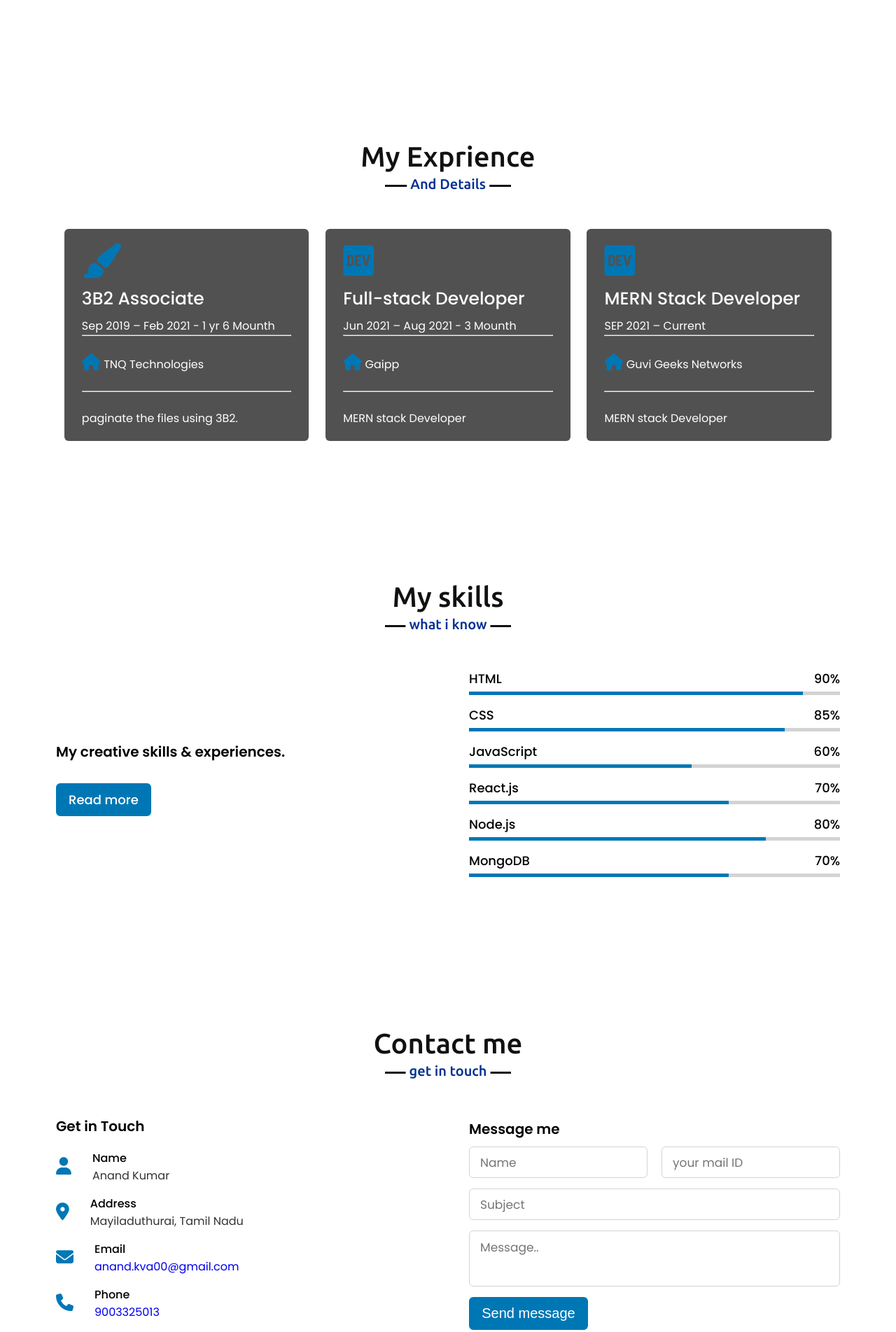
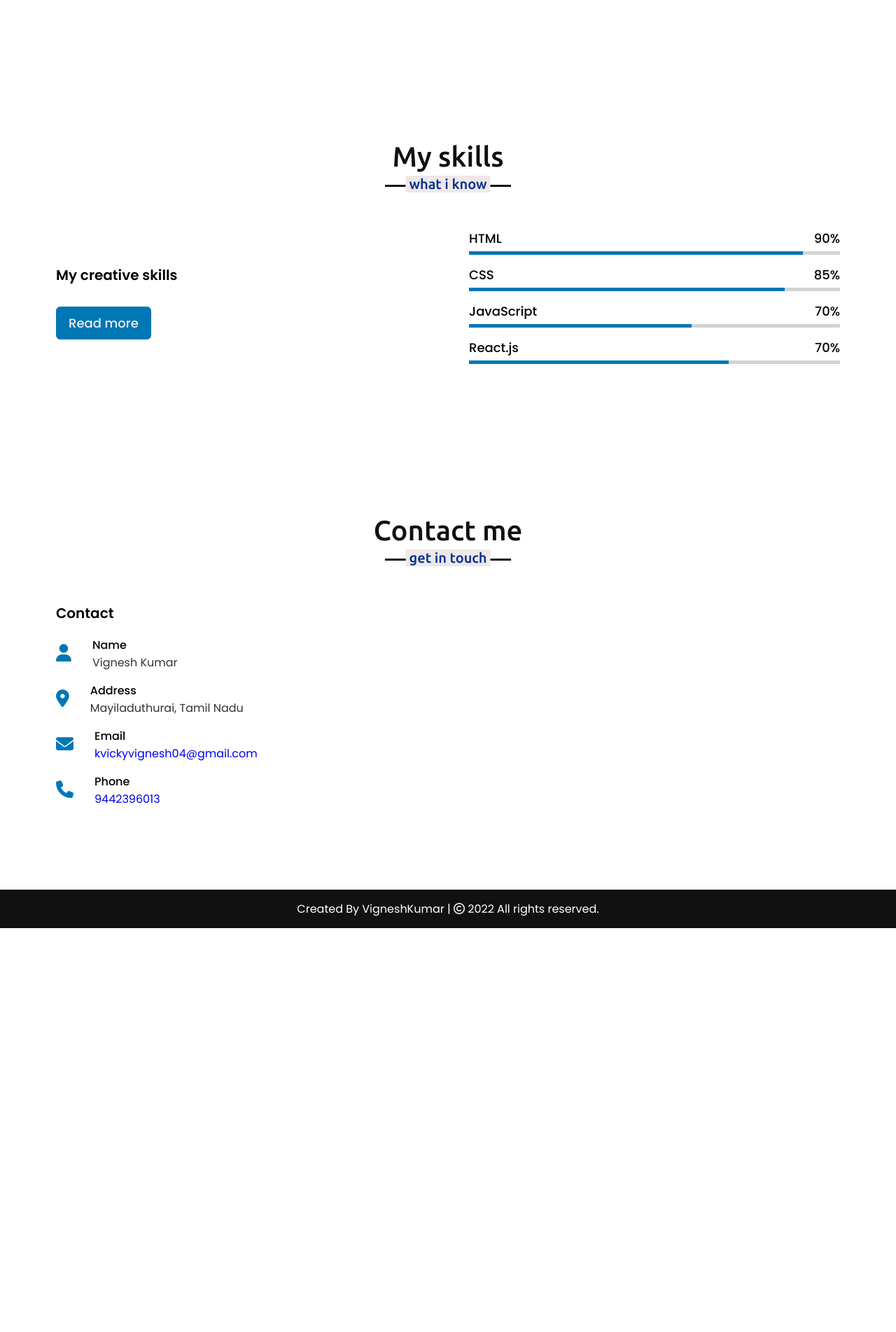
Before and after one commit to vigneshkv04/vicky-portfolio, a PHP site: page / in a window 1280 px wide. Shown: the part 1432-3335 px from the top of the page at 70% size. After the commit the page ends 2758 px from the top, so only its background shows below. Run offline with PHP 8.4, Linux system fonts and the light colour scheme; some libraries are stand-ins or nearby versions.

Commit message:
first commit

```diff
--- a/index.html
+++ b/index.html
@@ -4,14 +4,13 @@
 <head>
     <meta charset="UTF-8">
     <meta name="viewport" content="width=device-width, initial-scale=1.0">
-    <title>Anand Kumar</title>
+    <title>VigneshKumar Portfoilo </title>
     <link rel="stylesheet" href="style.css">
     <script src="https://kit.fontawesome.com/a076d05399.js"></script>
     <script src="https://code.jquery.com/jquery-3.5.1.min.js"></script>
     <script src="https://cdnjs.cloudflare.com/ajax/libs/typed.js/2.0.11/typed.min.js"></script>
     <script src="https://cdnjs.cloudflare.com/ajax/libs/waypoints/4.0.1/jquery.waypoints.min.js"></script>
     <script src="https://cdnjs.cloudflare.com/ajax/libs/OwlCarousel2/2.3.4/owl.carousel.min.js"></script>
-    <link rel="shortcut icon" type="image/x-icons" href="images/anand.jpeg">
     <link rel="stylesheet"
         href="https://cdnjs.cloudflare.com/ajax/libs/OwlCarousel2/2.3.4/assets/owl.carousel.min.css" />
     <link rel="stylesheet" href="https://cdnjs.cloudflare.com/ajax/libs/font-awesome/4.7.0/css/font-awesome.min.css">
@@ -22,11 +21,10 @@
     </div>
     <nav class="navbar">
         <div class="max-width">
-            <div class="logo"><a href="#">Anand <span>Kumar</span></a></div>
+            <div class="logo"><a href="#">Vignesh <span>Kumar</span></a></div>
             <ul class="menu">
                 <li><a href="#home" class="menu-btn">Home</a></li>
                 <li><a href="#about" class="menu-btn">About</a></li>
-                <li><a href="#services" class="menu-btn">Experiences</a></li>
                 <li><a href="#skills" class="menu-btn">Skills</a></li>
                 <li><a href="#contact" class="menu-btn">Contact</a></li>
             </ul>
@@ -40,13 +38,13 @@
         <div class="max-width">
             <div class="home-content">
                 <div class="text-1">Hi there, I'm</div>
-                <div class="text-2">Anand <span style="color: red;">Kumar</span></div>
+                <div class="text-2">Vignesh <span style="color: rgb(255, 0, 0);">Kumar</span></div>
                 <div class="text-3">Top Skills <span class="typing"></span></div>
-                <a href="https://wa.me/qr/LOW7EY4MYXBUE1" target="_blank" id="whatsapp">
-                    <i class="fa fa-whatsapp"></i> Whatsapp
+                <a href="https://wa.me/qr/JFF527U4VRWLG1" target="_blank" id="whatsapp">
+                    <i class="fa fa-whatsapp"></i> WhatsApp
                 </a>
-                <a href="https://www.linkedin.com/in/anand-kumar-130402182/?lipi=urn%3Ali%3Apage%3Ad_flagship3_resumebuilder%3Bu08bMty1SQqbA0fYmCLS2g%3D%3D" target="_blank"  id="linkedin">
-                    <i class="fa fa-linkedin"></i> linkedin
+                <a href="https://www.linkedin.com/in/vignesh-kumar-bca" target="_blank"  id="linkedin">
+                    <i class="fa fa-linkedin"></i> linkedIn
                 </a>
             </div>
         </div>
@@ -57,66 +55,25 @@
             <h2 class="title">About me</h2>
             <div class="about-content">
                 <div class="column left">
-                    <img src="images/anand.jpeg" alt="">
+                <image src ="images/VICKY.webp">
                 </div>
                 <div class="column right">
-                    <div class="text">I'm Anand and my top skills <span class="typing-2"></span></div>
-                    <p>i'm a BCA graduate. i have 1.5 year experience 3b2 pagination. Technical skill is HTML,
-                        CSS, JavaScript, React.js, Node.js, Express.js, MongoDG</p>
-                    <a href="Anand.pdf" download><i class="fa fa-download"></i> Download CV</a>
+                    <div class="text">I'm Vignesh Kumar and my top skills <span class="typing-2"></span></div>
+                    <p>i'm a BCA graduate Passout 2022 .HSC Percentage - 42.75%,SSLC Percentage - 62.6% Technical skill is HTML,
+                        CSS, JavaScript, React.js,</p>
+                    <a href="Vignesh-Resume.docx" download><i class="fa fa-download"></i> Download CV</a>
                 </div>
             </div>
         </div>
     </section>
     <!-- services section start -->
-    <section class="services" id="services">
-        <div class="max-width">
-            <h2 class="title">My Exprience</h2>
-            <div class="serv-content">
-                <div class="card">
-                    <div class="box">
-                        <i class="fas fa-paint-brush"></i>
-                        <div class="text">3B2 Associate</div>
-                        <p>Sep 2019 – Feb 2021 - 1 yr 6 Mounth</p>
-                        <hr><br>
-                        <p><i class="fas fa-home" style="font-size:24px"></i> TNQ Technologies</p>
-                        <br><hr><br>
-                        <p>paginate the files using 3B2.</p>
-                    </div>
-                </div>
-                <div class="card">
-                    <div class="box">
-                        <i class="fab fa-dev"></i>
-                        <div class="text">Full-stack Developer</div>
-                        <p>Jun 2021 – Aug 2021 - 3 Mounth</p>
-                        <hr><br>
-                        <p><i class="fas fa-home" style="font-size:24px"></i> Gaipp</p>
-                        <br><hr><br>
-                        <p>MERN stack Developer</p>
-                    </div>
-                </div>
-                <div class="card">
-                    <div class="box">
-                        <i class="fab fa-dev"></i>
-                        <div class="text">MERN Stack Developer</div>
-                        <p>SEP 2021 – Current</p>
-                        <hr><br>
-                        <p><i class="fas fa-home" style="font-size:24px"></i> Guvi Geeks Networks</p>
-                        <br><hr><br>
-                        <p>MERN stack Developer</p>
-                    </div>
-                </div>
-            </div>
-        </div>
-        </div>
-    </section>
     <!-- skills section start -->
     <section class="skills" id="skills">
         <div class="max-width">
             <h2 class="title">My skills</h2>
             <div class="skills-content">
                 <div class="column left">
-                    <div class="text">My creative skills & experiences.</div>
+                    <div class="text">My creative skills </div>
                     <a href="#about">Read more</a>
                 </div>
                 <div class="column right">
@@ -137,7 +94,7 @@
                     <div class="bars">
                         <div class="info">
                             <span>JavaScript</span>
-                            <span>60%</span>
+                            <span>70%</span>
                         </div>
                         <div class="line js"></div>
                     </div>
@@ -148,37 +105,21 @@
                         </div>
                         <div class="line mysql"></div>
                     </div>
-                    <div class="bars">
-                        <div class="info">
-                            <span>Node.js</span>
-                            <span>80%</span>
-                        </div>
-                        <div class="line node"></div>
-                    </div>
-                    <div class="bars">
-                        <div class="info">
-                            <span>MongoDB</span>
-                            <span>70%</span>
-                        </div>
-                        <div class="line mysql"></div>
-                    </div>
-                </div>
-            </div>
-        </div>
-    </section>
+                    <div class="bars"></div>
+                         </section>
     <!-- contact section start -->
     <section class="contact" id="contact">
         <div class="max-width">
             <h2 class="title">Contact me</h2>
             <div class="contact-content">
                 <div class="column left">
-                    <div class="text">Get in Touch</div>
+                    <div class="text">Contact</div>
                     <div class="icons">
                         <div class="row">
                             <i class="fas fa-user"></i>
                             <div class="info">
                                 <div class="head">Name</div>
-                                <div class="sub-title">Anand Kumar</div>
+                                <div class="sub-title">Vignesh Kumar</div>
                             </div>
                         </div>
                         <div class="row">
@@ -192,7 +133,7 @@
                             <i class="fas fa-envelope"></i>
                             <div class="info">
                                 <div class="head">Email</div>
-                                <div class="sub-title"><a href="mailto:anand.kva00@gmail.com">anand.kva00@gmail.com</a>
+                                <div class="sub-title"><a href="mailto:kvickyvignesh04@gmail.com">kvickyvignesh04@gmail.com</a>
                                 </div>
                             </div>
                         </div>
@@ -200,42 +141,16 @@
                             <i class="fas fa-phone"></i>
                             <div class="info">
                                 <div class="head">Phone</div>
-                                <div class="sub-title"><a type="tel" href="tel:9003325013">9003325013</a></div>
+                                <div class="sub-title"><a type="tel" href="tel:9442396013">9442396013</a></div>
                             </div>
                         </div>
                     </div>
                 </div>
-                <div class="column right">
-                    <div class="text">Message me</div>
-                    <h1 id="my-form-status" style="color: red;"></h1>
-                    <form id="my-form" action="https://bk-end-portfolio.herokuapp.com/mail"
-                    method="POST">
-                        <div class="fields">
-                            <div class="field name">
-                                <input type="text" name="username" placeholder="Name" required>
-                            </div>
-                            <div class="field email">
-                                <input type="email" name="replyTo" placeholder="your mail ID" required>
-                            </div>
-                        </div>
-                        <div class="field">
-                            <input type="text" name="subject" placeholder="Subject" required>
-                        </div>
-                        <div class="field textarea">
-                            <textarea cols="30" rows="10" name="message" placeholder="Message.." required></textarea>
-                        </div>
-                        <div class="button">
-                            <button type="submit" id="my-form-button">Send message</button>
-
-                        </div>
-                    </form>
-                </div>
-            </div>
-        </div>
+    </form>
     </section>
     <!-- footer section start -->
     <footer>
-        <span>Created By Anand | <span class="far fa-copyright"></span> 2021 All rights reserved.</span>
+        <span>Created By VigneshKumar | <span class="far fa-copyright"></span> 2022 All rights reserved.</span>
     </footer>
     <script src="script.js"></script>
 </body>
--- a/style.css
+++ b/style.css
@@ -67,7 +67,7 @@ section .title::after {
     font-size: 20px;
     color: rgb(0, 46, 146);
     padding: 0 5px;
-    background: #fff;
+    background: rgb(238, 232, 232);
     transform: translateX(-50%);
 }
 /* navbar styling */
@@ -158,9 +158,9 @@ section .title::after {
 /* home section styling */
 .home {
     display: flex;
-    background-image: url("./images/banner.jpg");
+    background-image:url("../images/BANNER.webp");
     height: 100vh;
-    color: #fff;
+    color: rgb(243, 239, 237);
     min-height: 500px;
     background-size: cover;
     background-attachment: fixed;
@@ -187,7 +187,7 @@ section .title::after {
 }
 .home .home-content a {
     display: inline-block;
-    color: #fff;
+    color: rgb(243, 239, 239);
     font-size: 25px;
     padding: 12px 36px;
     margin-top: 20px;
@@ -320,7 +320,7 @@ section .title::after {
 .skills .skills-content .left a {
     display: inline-block;
     background: #0077b5;
-    color: #fff;
+    color: rgb(241, 238, 238);
     font-size: 18px;
     font-weight: 500;
     padding: 8px 16px;
@@ -437,7 +437,7 @@ section .title::after {
     border-radius: 14px;
 }
 .owl-dot.active, .owl-dot:hover {
-    background: crimson!important;
+    background: rgb(241, 238, 238)!important;
 }
 /* contact section styling */
 .contact .title::after {
```
Also changed, not shown: script.js (+2 -39 lines), README.md, images/BANNER.webp (added), images/VICKY.webp (added), images/anand.jpeg (deleted), images/banner.jpg (deleted), 2 other files.
